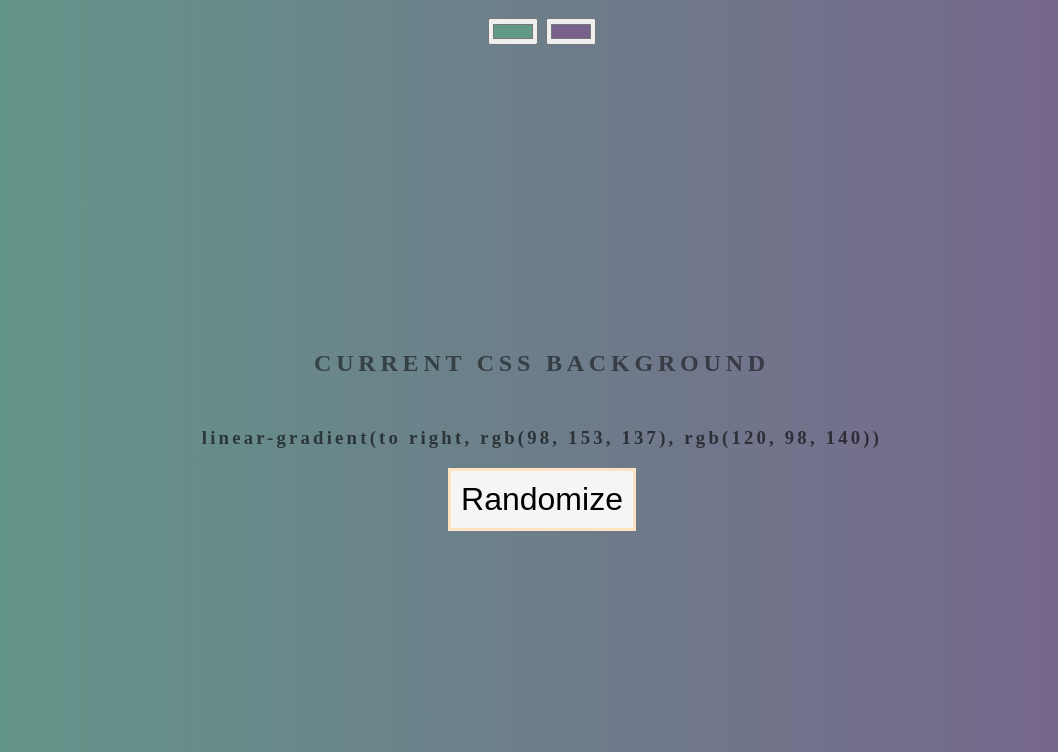
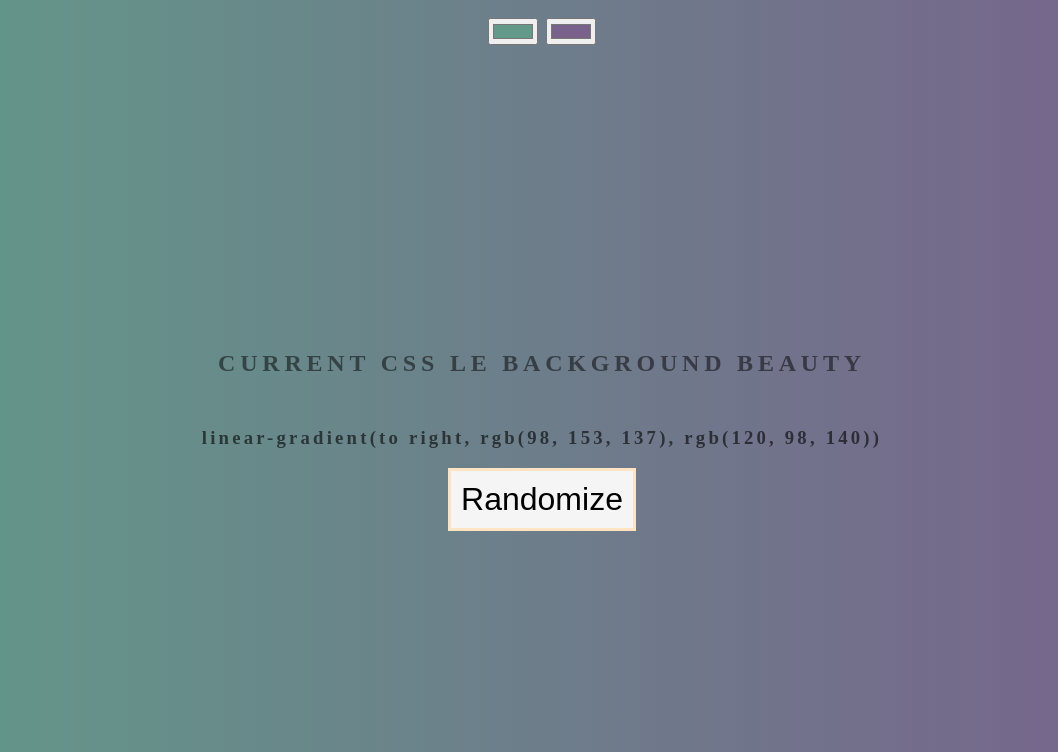
Before and after one commit to Yash-Khatri-31/Background-Generator, a plain HTML site: page index.html in a window 1280 px wide. Shown: the part 48-800 px from the top of the page, without its empty margins (98-1156 px from the left). Drawn offline with Linux system fonts and the light colour scheme.

Commit message:
changed header 2

```diff
--- a/index.html
+++ b/index.html
@@ -10,7 +10,7 @@
         <h1>NOT COOL BRO Generator</h1>
         <input class="color1" type="color" name="color1" value="#629989">
         <input class="color2" type="color" name="color2" value="#78628c">
-        <h2>Current CSS BackGround</h2>
+        <h2>Current CSS le BackGround Beauty</h2>
         <h3></h3>
 
         <button id="button">Randomize</button>
```
